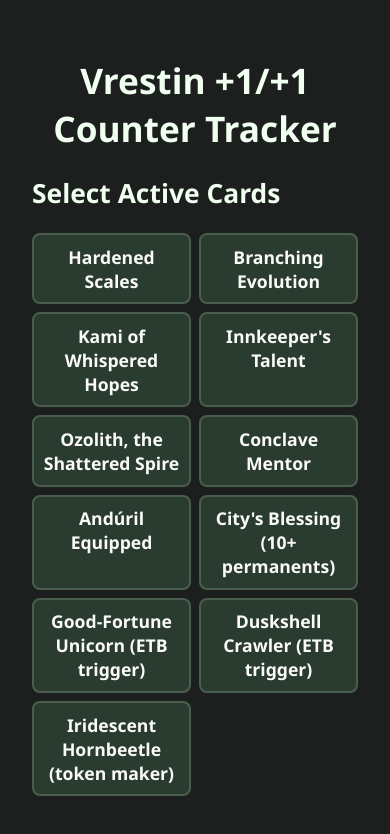
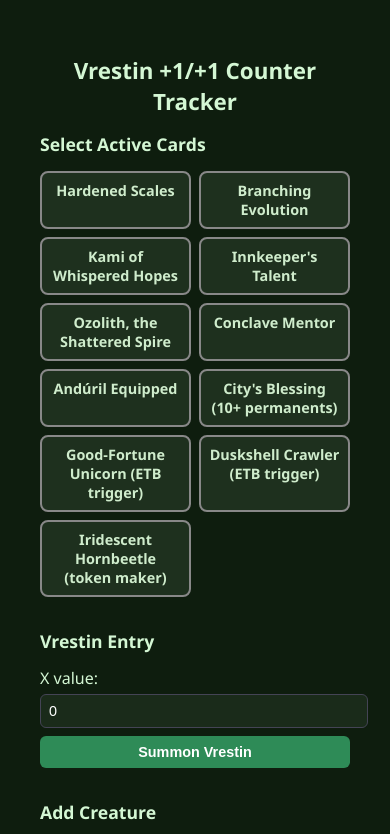
Before and after one commit to cdragon666/vrestin-counters, a React (Create React App) app: page / in a window 390 px wide. Shown: the top 834 px of the page. Built offline with nearby package versions, Linux system fonts and the light colour scheme.

Commit message:
Make layout responsive for mobile

```diff
--- a/src/index.css
+++ b/src/index.css
@@ -1,75 +1,87 @@
 body {
   margin: 0;
   padding: 0;
-  font-family: 'Segoe UI', Tahoma, Geneva, Verdana, sans-serif;
-  background-color: #1c1f1d; /* deep gray background */
-  color: #f0fff0;
-  font-size: 1.1rem;
+  font-family: 'Segoe UI', sans-serif;
+  background-color: #0e1d0e;
+  color: #e0ffe0;
+}
+
+h1, h2, label {
+  color: #d4f7d4;
+}
+
+input, button, textarea {
+  font-size: 1rem;
+  padding: 0.5rem;
+  margin-top: 0.3rem;
+  border-radius: 6px;
+  border: none;
+  outline: none;
+}
+
+input[type="text"], input[type="number"], textarea {
+  width: 100%;
+  max-width: 100%;
+  background: #1a2b1a;
+  color: #fff;
+  border: 1px solid #445;
+}
+
+button {
+  background-color: #2e8b57;
+  color: white;
+  font-weight: bold;
+  cursor: pointer;
+  transition: background-color 0.2s;
+}
+
+button:hover {
+  background-color: #3fa76d;
 }
 
 .card-tile {
-  padding: 0.6rem;
-  border-radius: 0.5rem;
+  background-color: #1e301e;
+  border: 2px solid #888;
+  padding: 0.5rem;
+  border-radius: 8px;
+  cursor: pointer;
   text-align: center;
-  border: 2px solid #4a5e4e;
-  background-color: #2a3b2f;
-  color: #fafafa;
-  cursor: pointer;
-  font-weight: 600;
-  transition: background 0.2s, transform 0.1s;
+  font-weight: bold;
+  color: #cfeccc;
+  transition: 0.2s;
 }
 
 .card-tile:hover {
-  background-color: #354e3e;
-  transform: scale(1.02);
+  background-color: #2c4c2c;
 }
 
 .card-tile.selected {
-  border-color: #b6ff95;
-  background-color: #466b50;
+  background-color: #3c6e3c;
+  border-color: #aaffaa;
 }
 
-button {
-  background-color: #466b50;
-  color: #fff;
-  border: none;
-  border-radius: 6px;
-  padding: 0.6rem 1rem;
-  font-weight: bold;
-  cursor: pointer;
-  transition: background 0.2s;
+@media (max-width: 600px) {
+  body {
+    padding: 0.5rem;
+  }
+
+  h1 {
+    font-size: 1.4rem;
+  }
+
+  h2 {
+    font-size: 1.1rem;
+  }
+
+  input, button {
+    font-size: 0.9rem;
+  }
+
+  .card-tile {
+    font-size: 0.9rem;
+  }
+
+  .card-grid {
+    grid-template-columns: 1fr !important;
+  }
 }
-
-button:hover {
-  background-color: #5a8664;
-}
-
-/* Input styling fix */
-input[type="text"],
-input[type="number"] {
-  padding: 0.5rem;
-  margin-top: 0.4rem;
-  font-size: 1rem;
-  width: 100%;
-  background-color: #ffffff;
-  color: #222;
-  border: 1px solid #aaa;
-  border-radius: 5px;
-}
-ul {
-  background-color: #2a2f2d;
-  border: 1px solid #555;
-  color: #e8fce8;
-  margin-top: 0.3rem;
-  border-radius: 5px;
-  padding: 0.3rem;
-}
-
-li {
-  padding: 0.4rem 0.6rem;
-  cursor: pointer;
-}
-
-li:hover {
-  background-color: #3a403d;
-}
```
